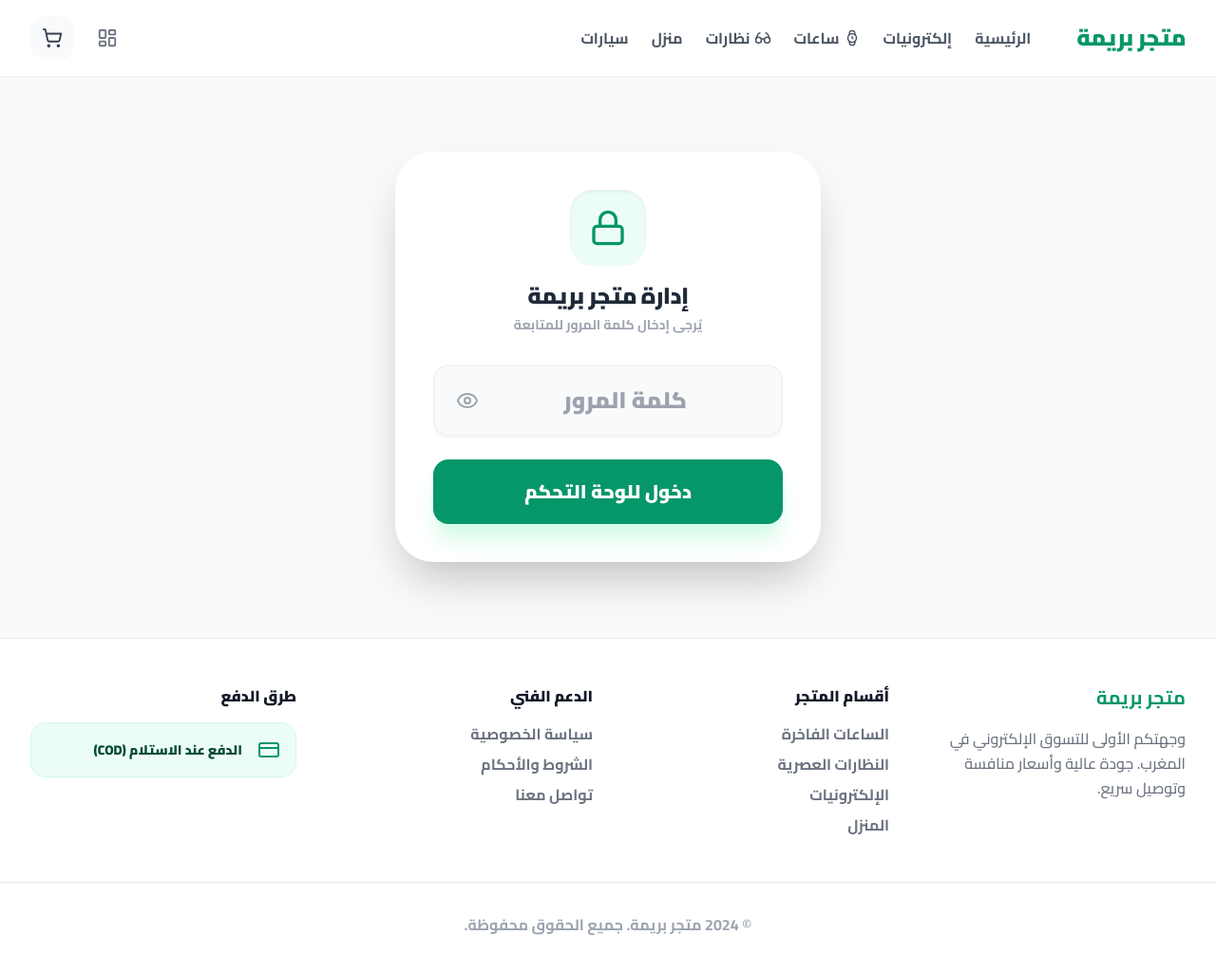
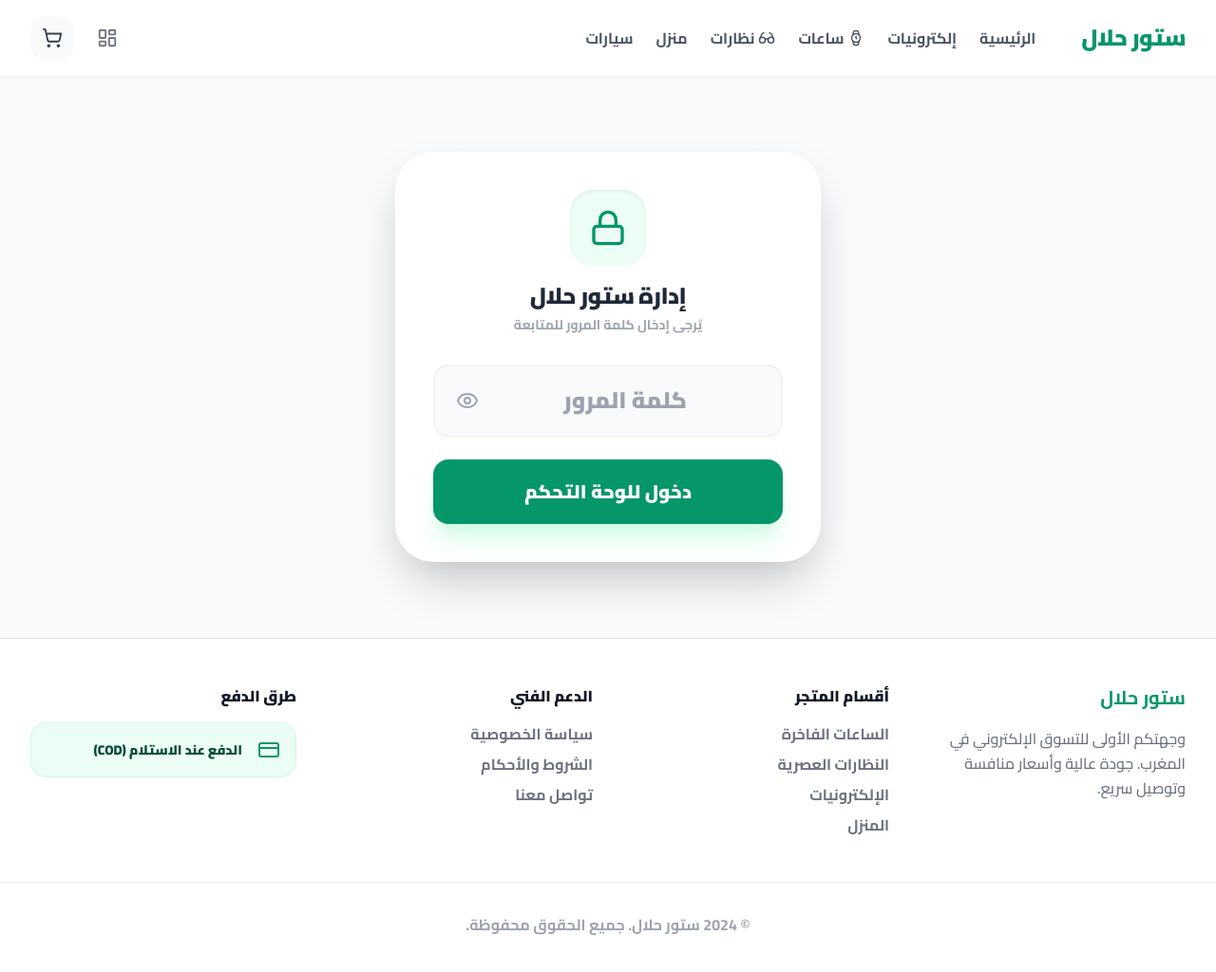
Before and after one commit to abdelghafour233/NOKBATO, a React (Vite) app: page /#/dashboard in a window 1280 px wide. Shown: the top 1024 px of the page at 95% size. Built offline with nearby package versions, Linux system fonts and the light colour scheme.

Commit message:
refactor: Rename project to storehalal
Updates project name and associated metadata across multiple files, including package.json, index.html, metadata.json, store.ts, App.tsx, ProductDetail.tsx, and Dashboard.tsx. Also updates default domain and admin password hash.

```diff
--- a/App.tsx
+++ b/App.tsx
@@ -19,16 +19,16 @@ const SEOManager: React.FC<{ settings: AppSettings }> = ({ settings }) => {
   useEffect(() => {
     // 1. Update Title & Meta based on Route
     const path = location.pathname;
-    let title = "متجر بريمة - تسوق أفضل المنتجات";
+    let title = "ستور حلال - تسوق أفضل المنتجات";
     let description = "اكتشف أفضل العروض على الإلكترونيات والساعات في المغرب.";
 
     if (path === '/') {
-      title = "الرئيسية | متجر بريمة - جودة وسعر";
+      title = "الرئيسية | ستور حلال - جودة وسعر";
     } else if (path.includes('/category/')) {
       const cat = path.split('/').pop();
-      title = `قسم ${cat} | متجر بريمة`;
+      title = `قسم ${cat} | ستور حلال`;
     } else if (path.includes('/product/')) {
-      title = "عرض المنتج | متجر بريمة";
+      title = "عرض المنتج | ستور حلال";
     }
 
     document.title = title;
@@ -89,7 +89,7 @@ const App: React.FC = () => {
                   {isMenuOpen ? <X size={24} /> : <Menu size={24} />}
                 </button>
                 <Link to="/" className="text-2xl font-black text-emerald-600 tracking-tight ml-4">
-                  متجر بريمة
+                  ستور حلال
                 </Link>
                 <div className="hidden lg:flex gap-6 mr-4">
                   <Link to="/" className="text-gray-600 hover:text-emerald-600 font-bold transition-colors">الرئيسية</Link>
@@ -146,7 +146,7 @@ const App: React.FC = () => {
         <footer className="bg-white border-t py-12">
           <div className="max-w-7xl mx-auto px-4 sm:px-6 lg:px-8 grid grid-cols-1 md:grid-cols-4 gap-8">
             <div>
-              <h3 className="text-xl font-bold text-emerald-600 mb-4 font-black">متجر بريمة</h3>
+              <h3 className="text-xl font-bold text-emerald-600 mb-4 font-black">ستور حلال</h3>
               <p className="text-gray-500 leading-relaxed font-medium">وجهتكم الأولى للتسوق الإلكتروني في المغرب. جودة عالية وأسعار منافسة وتوصيل سريع.</p>
             </div>
             <div>
@@ -175,7 +175,7 @@ const App: React.FC = () => {
             </div>
           </div>
           <div className="text-center mt-12 text-gray-400 border-t pt-8 font-bold">
-            &copy; 2024 متجر بريمة. جميع الحقوق محفوظة.
+            &copy; 2024 ستور حلال. جميع الحقوق محفوظة.
           </div>
         </footer>
       </div>
--- a/index.html
+++ b/index.html
@@ -4,20 +4,20 @@
   <head>
     <meta charset="UTF-8" />
     <meta name="viewport" content="width=device-width, initial-scale=1.0" />
-    <title>متجر بريمة - تسوق أفضل المنتجات في المغرب</title>
-    <meta name="description" content="اكتشف أفضل العروض على الإلكترونيات، الساعات الفاخرة، النظارات، ومستلزمات المنزل في متجر بريمة. توصيل سريع ودفع عند الاستلام." />
-    <meta name="keywords" content="تسوق، متجر إلكتروني، المغرب، إلكترونيات، ساعات، نظارات، توصيل مجاني، الدفع عند الاستلام" />
+    <title>ستور حلال - تسوق أفضل المنتجات في المغرب</title>
+    <meta name="description" content="اكتشف أفضل العروض على الإلكترونيات، الساعات الفاخرة، النظارات، ومستلزمات المنزل في ستور حلال. توصيل سريع ودفع عند الاستلام." />
+    <meta name="keywords" content="تسوق، متجر إلكتروني، المغرب، إلكترونيات، ساعات، نظارات، توصيل مجاني، الدفع عند الاستلام، حلال" />
 
     <!-- Open Graph / Facebook -->
     <meta property="og:type" content="website" />
-    <meta property="og:url" content="https://matjarberrima.com/" />
-    <meta property="og:title" content="متجر بريمة - جودة عالمية بين يديك" />
+    <meta property="og:url" content="https://storehalal.com/" />
+    <meta property="og:title" content="ستور حلال - جودة عالمية بين يديك" />
     <meta property="og:description" content="أفضل المنتجات المختارة بعناية، جودة مضمونة وتوصيل لكل المدن المغربية." />
     <meta property="og:image" content="https://images.unsplash.com/photo-1607082348824-0a96f2a4b9da?auto=format&fit=crop&q=80&w=1200" />
 
     <!-- Twitter -->
     <meta property="twitter:card" content="summary_large_image" />
-    <meta property="twitter:title" content="متجر بريمة - تسوق بذكاء" />
+    <meta property="twitter:title" content="ستور حلال - تسوق بذكاء" />
     <meta property="twitter:description" content="أفضل المنتجات المختارة بعناية، جودة مضمونة وتوصيل لكل المدن المغربية." />
 
     <link rel="preconnect" href="https://fonts.googleapis.com">
--- a/metadata.json
+++ b/metadata.json
@@ -1,5 +1,5 @@
 {
-  "name": "MATJARBERRIMA",
-  "description": "منصة تجارة إلكترونية متطورة تدعم اللغة العربية والواجهة من اليمين إلى اليسار، متخصصة في الإلكترونيات والمستلزمات المنزلية والسيارات، مع لوحة تحكم شاملة لإدارة الطلبات والبيكسل.",
+  "name": "storehalal",
+  "description": "منصة تجارة إلكترونية متطورة تدعم اللغة العربية والواجهة من اليمين إلى اليسار، متخصصة في المنتجات الحلال والإلكترونيات والمستلزمات المنزلية، مع لوحة تحكم شاملة لإدارة الطلبات والبيكسل.",
   "requestFramePermissions": []
 }
--- a/package.json
+++ b/package.json
@@ -1,5 +1,5 @@
 {
-  "name": "matjarberrima",
+  "name": "storehalal",
   "private": true,
   "version": "0.0.0",
   "type": "module",
--- a/pages/Dashboard.tsx
+++ b/pages/Dashboard.tsx
@@ -592,7 +592,7 @@ const DashboardPage: React.FC<DashboardPageProps> = ({
           <div className="w-20 h-20 bg-emerald-50 rounded-3xl flex items-center justify-center mx-auto mb-4 text-emerald-600 shadow-inner">
             <Lock size={40} />
           </div>
-          <h2 className="text-2xl font-black text-gray-800 tracking-tight">إدارة متجر بريمة</h2>
+          <h2 className="text-2xl font-black text-gray-800 tracking-tight">إدارة ستور حلال</h2>
           <p className="text-gray-400 font-bold text-sm mt-1">يُرجى إدخال كلمة المرور للمتابعة</p>
         </div>
         <form onSubmit={handleLogin} className="space-y-6">
--- a/pages/ProductDetail.tsx
+++ b/pages/ProductDetail.tsx
@@ -50,7 +50,7 @@ const ProductDetail: React.FC<ProductDetailProps> = ({ products, addToCart, setO
   useEffect(() => {
     if (product) {
       setActiveImage(product.image);
-      document.title = `${product.name} | متجر بريمة`;
+      document.title = `${product.name} | ستور حلال`;
 
       // Inject JSON-LD for Google Rich Snippets
       const schema = {
@@ -58,7 +58,7 @@ const ProductDetail: React.FC<ProductDetailProps> = ({ products, addToCart, setO
         "@type": "Product",
         "name": product.name,
         "image": [product.image, ...(product.images || [])],
-        "description": product.description || `اشتري ${product.name} الآن من متجر بريمة بأفضل سعر في المغرب.`,
+        "description": product.description || `اشتري ${product.name} الآن من ستور حلال بأفضل سعر في المغرب.`,
         "sku": product.id,
         "offers": {
           "@type": "Offer",
--- a/store.ts
+++ b/store.ts
@@ -69,9 +69,9 @@ export const getStoredSettings = (): AppSettings => {
     googleAnalyticsId: '',
     tiktokPixelId: '',
     googleSheetsUrl: '',
-    domainName: '',
+    domainName: 'storehalal.com',
     nameServers: '',
-    adminPasswordHash: 'YmVycmltYTIwMjQ=' // القيمة الافتراضية: berrima2024
+    adminPasswordHash: 'aGFsYWwyMDI0' // القيمة الافتراضية الجديدة: halal2024
   };
 };
 
```
